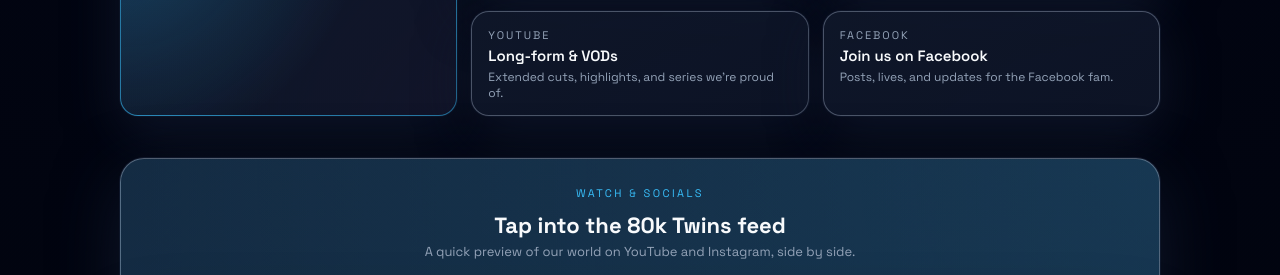
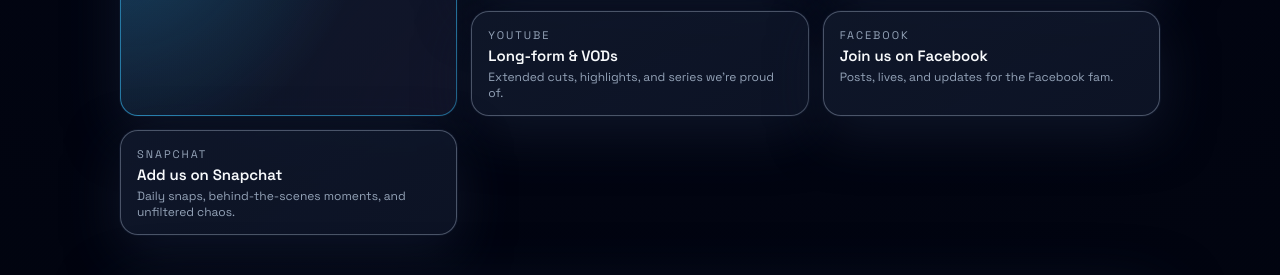
Before and after one commit to jesstingley17/80k-twins-site, a website: page index.html in a window 1280 px wide. Shown: the part 853-1128 px from the top of the page. Drawn offline with Linux system fonts and the light colour scheme.

Commit message:
Add Snapchat as a social link

```diff
--- a/index.html
+++ b/index.html
@@ -204,6 +204,20 @@
             <span class="link-label">FACEBOOK</span>
             <span class="link-title">Join us on Facebook</span>
             <span class="link-caption">Posts, lives, and updates for the Facebook fam.</span>
+          </a>
+
+          <a
+            class="link-card"
+            href="https://www.snapchat.com/@the80ktwinz?invite_id=1GZnxgcy&locale=en_US&share_id=Jd6tEZTiR72_7c-NuTd46w&sid=6f3640f762b448e8a95c102ee68ff134"
+            target="_blank"
+            rel="noreferrer"
+            data-reveal
+            data-reveal-delay="240"
+            data-groups="social"
+          >
+            <span class="link-label">SNAPCHAT</span>
+            <span class="link-title">Add us on Snapchat</span>
+            <span class="link-caption">Daily snaps, behind-the-scenes moments, and unfiltered chaos.</span>
           </a>
         </div>
       </section>
--- a/script.js
+++ b/script.js
@@ -414,7 +414,7 @@
 // Add confetti to social media buttons
 function setupConfettiButtons() {
   // Find all social media follow buttons
-  const socialButtons = document.querySelectorAll('a[href*="tiktok"], a[href*="instagram"], a[href*="youtube"], a[href*="facebook"], a[href*="twitter"]');
+  const socialButtons = document.querySelectorAll('a[href*="tiktok"], a[href*="instagram"], a[href*="youtube"], a[href*="facebook"], a[href*="twitter"], a[href*="snapchat"]');
 
   socialButtons.forEach((button) => {
     button.addEventListener('click', (e) => {
```
